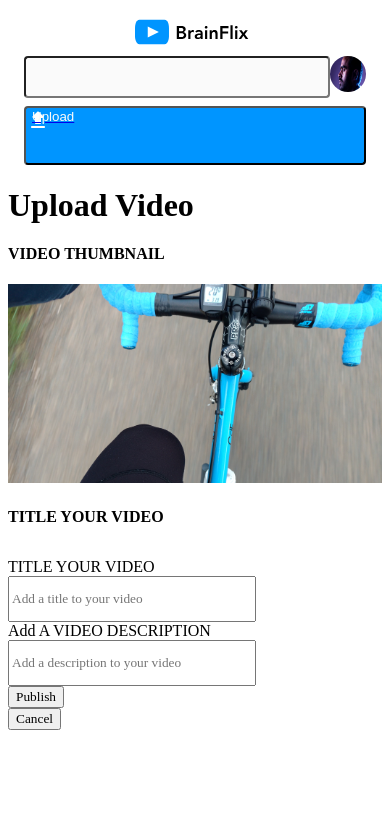
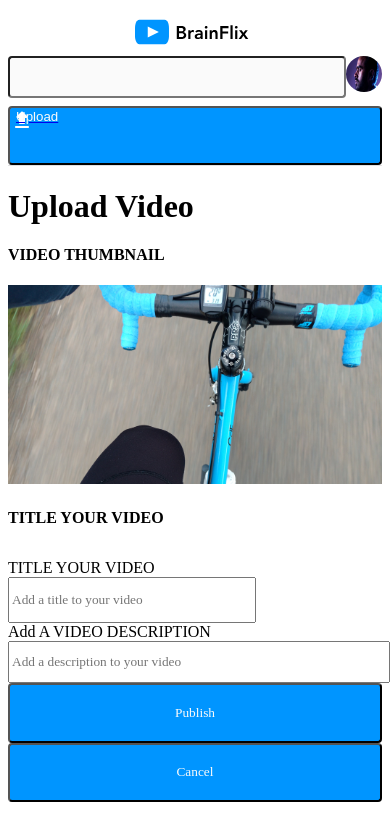
Before and after one commit to Demar-P/demar-porter-brainflix, a React (Create React App) app: page /upload-page in a window 390 px wide. Shown: the top 840 px of the page. Built offline with nearby package versions, Linux system fonts and the light colour scheme.

Commit message:
applied font styling to to all sections of the home page improved responsiveness of photos adjusted margins and break points

```diff
--- a/src/components/Comments/Comments.js
+++ b/src/components/Comments/Comments.js
@@ -3,6 +3,7 @@ import CommentIcon from "../../assets/icons/add_comment.svg"
 
 
 const Comments = ({ comments }) => {
+
 
 
     return (
@@ -16,9 +17,12 @@ const Comments = ({ comments }) => {
 
             {comments.map((comment) => (
                 <section key={comment.id} className="comment">
+                    <div className='comment__profile'></div>
+                    <div>
                     <div className='comment__new'>
                         <p className="comment__name">{comment.name}</p>
                         <p className="comment__likes">{comment.timestamp}</p>
+                    </div>
                     </div>
                     <p className="comment__content">{comment.comment}</p>
 
--- a/src/components/Comments/comment.scss
+++ b/src/components/Comments/comment.scss
@@ -14,7 +14,12 @@
         @include padding(2.25rem, 1.5rem, 1.5rem, 1.5rem);
     }
 
-    ;
+    &__profile {
+        height: 2.25rem;
+        width: 2.25rem;
+        border-radius: 50%;
+        background-color: $mercury;
+    }
 
     &__content {
         font-family: Avenir;
@@ -36,6 +41,7 @@
     &__likes {}
 
     &__name {
+        font-family: Avenir;
         font-weight: bold;
         @include body-copy-small;
 
@@ -76,6 +82,8 @@
 
 
 .comments {
+    border-bottom: 1px solid $mercury;
+
     &__form-container {
         display: flex;
         flex-direction: column;
--- a/src/components/Header/Header.scss
+++ b/src/components/Header/Header.scss
@@ -7,23 +7,23 @@
 .header {
     display: flex;
     flex-direction: column;
+    margin: 1.5rem, 1rem, 1rem, 1rem;
 
     @include tablet {
         flex-direction: row;
         justify-content: space-around;
+        margin: 2.25rem, 1.5rem, 1.5rem, 1.5rem;
     }
 
     @include desktop {
         flex-direction: row;
         justify-content: space-around;
+        margin: 2.25rem, 1.5rem, 1.5rem, 1.5rem;
     }
 
-    @include margin(null, 1rem, 1rem, 1rem);
 
-    @include tablet {
-        @include margin(null, 1.5rem, 1.5rem, 1.5rem);
 
-    }
+
 
     ;
 
@@ -99,6 +99,11 @@
         background-color: $alabaster;
         background-size: 1rem;
 
+        @include tablet {
+            height: 2.5rem;
+            width: 15rem;
+        }
+
 
     }
 
--- a/src/components/VideoSection/VideoSection.js
+++ b/src/components/VideoSection/VideoSection.js
@@ -7,27 +7,29 @@ import axios from "axios";
 import "./VideoSection.scss";
 
 
-const VideoSection = ({ displayVideoId, filteredVideos, api_key }) => {
-    console.log("THIS is the displayed Id, ", displayVideoId)
+const VideoSection = ({ displayVideoId, filteredVideos, }) => {
+
     const [currentVideo, setCurrentVideo] = useState(null);
 
-    const url = `https://project-2-api.herokuapp.com/videos/${displayVideoId}?api_key=`
+    const url = `http://localhost:8081/videos/${displayVideoId}`
+
+    //const baseurl = localhost
 
     useEffect(() => {
 
         if (displayVideoId === null) return;
-        axios.get(url + api_key)
+        axios.get(url)
             .then(({ data }) => {
                 setCurrentVideo(data)
             })
             .catch(error => {
                 console.log(error)
             })
-    }, [displayVideoId, url, api_key])
+    }, [displayVideoId, url,])
 
 
     if (currentVideo === null) {
-        return <h1>Loading...</h1>
+        return <h2>Loading...</h2>
     }
 
     return (
--- a/src/components/videoDetails/videoDetails.scss
+++ b/src/components/videoDetails/videoDetails.scss
@@ -10,11 +10,12 @@
     @include margin(1.5rem, 1rem, 1rem, 1rem);
 
     @include tablet {
+        border-bottom: 1px solid $mercury;
         @include margin(2.25rem, 1.5rem, 1.5rem, 1.5rem);
         @include padding(2.25rem, 1.5rem, 1.5rem, 1.5rem);
     }
 
-    ;
+
 
 
     &__channel {
@@ -45,20 +46,44 @@
     }
 
     &__info {
+        font-family: Avenir;
         display: flex;
         flex-direction: row;
         justify-content: space-around;
         border-bottom: 1px solid $mercury;
+        align-items: center;
     }
 
-    &__like {}
+    &__right {
+        display: flex;
+        flex-direction: column;
+
+
+    }
+
+    &__likes {
+        &__icon {}
+    }
 
     &__time {}
 
     &__title {
         font-family: Avenir;
         font-size: bold;
+        border-bottom: 1px solid $mercury;
     }
 
-    &__views {}
+    &__time {}
+
+    &__views {
+        &__icon {}
+    }
+
+    &__views-container {
+        display: flex;
+    }
+
+    &__likes-container {
+        display: flex;
+    }
 }
--- a/src/pages/HomePage/HomePage.js
+++ b/src/pages/HomePage/HomePage.js
@@ -10,8 +10,8 @@ import axios from "axios";
 
 function HomePage() {
 
-    const url = "https://project-2-api.herokuapp.com/videos?api_key=";
-    const api_key = "e314b07d-ff58-46bc-8d67-ffb94d5b6c05"
+    const url = "http://localhost:8081/videos";
+
 
     let { videoId } = useParams();
     const [videos, setVideos] = useState([]);
@@ -25,12 +25,13 @@ function HomePage() {
     const displayVideoId = videoId !== undefined ? videoId : displayId
 
     useEffect(() => {
-        axios.get(url + api_key)
+        axios.get(url)
             .then(({ data }) => {
                 setVideos(data);
+
             })
             .catch(error => {
-                console.log(error);
+                alert(error);
             })
     }, [])
 
@@ -40,7 +41,7 @@ function HomePage() {
     return (
 
         <>
-            <VideoSection filteredVideos={filteredVideos} displayVideoId={displayVideoId} videos={videos} api_key={api_key} />
+            <VideoSection filteredVideos={filteredVideos} displayVideoId={displayVideoId} videos={videos} />
 
         </>
     );
--- a/src/pages/UploadPage/UploadPage.js
+++ b/src/pages/UploadPage/UploadPage.js
@@ -1,8 +1,38 @@
 import "./UploadPage.scss";
 import UploadImage from "../../assets/images/Upload-video-preview.jpg";
+import axios from 'axios';
+import { useNavigate } from "react-router-dom";
+import { useState } from "react";
+
 
 function UploadPage() {
 
+    const newState = {
+        title: "",
+        description: ""
+    }
+
+    const [formData, setFormData] = useState({ ...newState })
+
+    const handleFormChange = e => {
+        setFormData({ ...formData, [e.target.name]: e.target.value })
+
+    }
+
+
+
+    const navigate = useNavigate();
+
+    const handleFormSubmit = (e) => {
+        e.preventDefault()
+        const title = formData.title
+        const description = formData.description
+        axios.post('http://localhost:8081/videos', { title, description, })
+            .then(response => {
+            })
+        alert("Upload Complete");
+        navigate("/");
+    }
     return (
         <div className="upload">
             <h1 className="upload__header">Upload Video</h1>
@@ -12,17 +42,17 @@ function UploadPage() {
             <form>
                 <div className="upload__input" >
                     <label >TITLE YOUR VIDEO</label>
-                    <input className="upload__input--area" type="text" placeholder="Add a title to your video" />
+                    <input onChange={handleFormChange} value={formData.title} name="title" className="upload__input--area" type="text" placeholder="Add a title to your video" />
                 </div>
 
                 <div className="upload__input--description">
                     <label>Add A VIDEO DESCRIPTION</label>
-                    <input type="textarea" className="upload__input--textarea" placeholder="Add a description to your video" />
+                    <input onChange={handleFormChange} value={formData.description} name="description" type="textarea" className="upload__input--textarea" placeholder="Add a description to your video" />
                 </div>
                 <div className="upload__input--button-section" >
-                    <button className="upload__input--publish">Publish</button>
+                    <button className="upload__input--publish" onClick={handleFormSubmit}>Publish</button>
                 </div>
-                <div className="upload__input--buton--cancel">
+                <div className="upload__input--button--cancel">
                     <button className="upload__input--cancel">Cancel</button>
                 </div>
             </form>
--- a/src/pages/UploadPage/UploadPage.scss
+++ b/src/pages/UploadPage/UploadPage.scss
@@ -1,6 +1,15 @@
+@use '../../styles/partials/colors' as *;
+@use '../../styles/partials/variables' as *;
+@use '../../styles/partials/mixins' as *;
+@use '../../styles/partials/typography' as *;
+
 .upload {
+    border-top: 1px solid $mercury;
+
     * {
         font-family: Avenir;
+
+
     }
 
     &__img {
@@ -15,36 +24,56 @@
         }
 
         &--textarea {
-            width: 15rem;
-            height: 2.5rem;
-        }
+            height: 2.25rem;
+            width: 100%;
+            resize: both;
 
-        &--buton {
+            @include tablet {
+                height: 2.5rem;
+                width: 15rem;
+                resize: both;
+            }
 
         }
 
+        &--button {}
+
         &--button-section {}
 
-        &--cancel {}
+        &--cancel {
+            background-color: $brainflix-blue;
+            height: 7vh;
+            width: 100%;
+            border-radius: .25rem;
+            color: $alabaster;
+
+            @include tablet {
+                height: 7vh;
+                width: 9.375rem;
+            }
+        }
 
         &--description {}
 
         &--publish {
+            background-color: $brainflix-blue;
+            height: 7vh;
+            width: 100%;
+            border-radius: .25rem;
+            color: $alabaster;
 
-
+            @include tablet {
+                height: 7vh;
+                width: 9.375rem;
+            }
         }
     }
 
     &__subheader {}
 
     &__title {
+
         margin-bottom: 2rem;
         font-family: AvenirBold;
     }
 }
-
-.upload {
-    &__input {
-        &--textarea {}
-    }
-}
--- a/src/styles/partials/_mixins.scss
+++ b/src/styles/partials/_mixins.scss
@@ -75,8 +75,8 @@
 
 // Subheader
 @mixin subheader {
-  font-size: 14px;
-  line-height: 22px;
+  font-size: .875rem;
+  line-height: 1.375rem;
   font-weight: 700;
 }
 
```
Also changed, not shown: src/components/videoDetails/videoDetails.js (+20 -4 lines), src/components/videoItem/videoItem.scss (+35 -10 lines).
